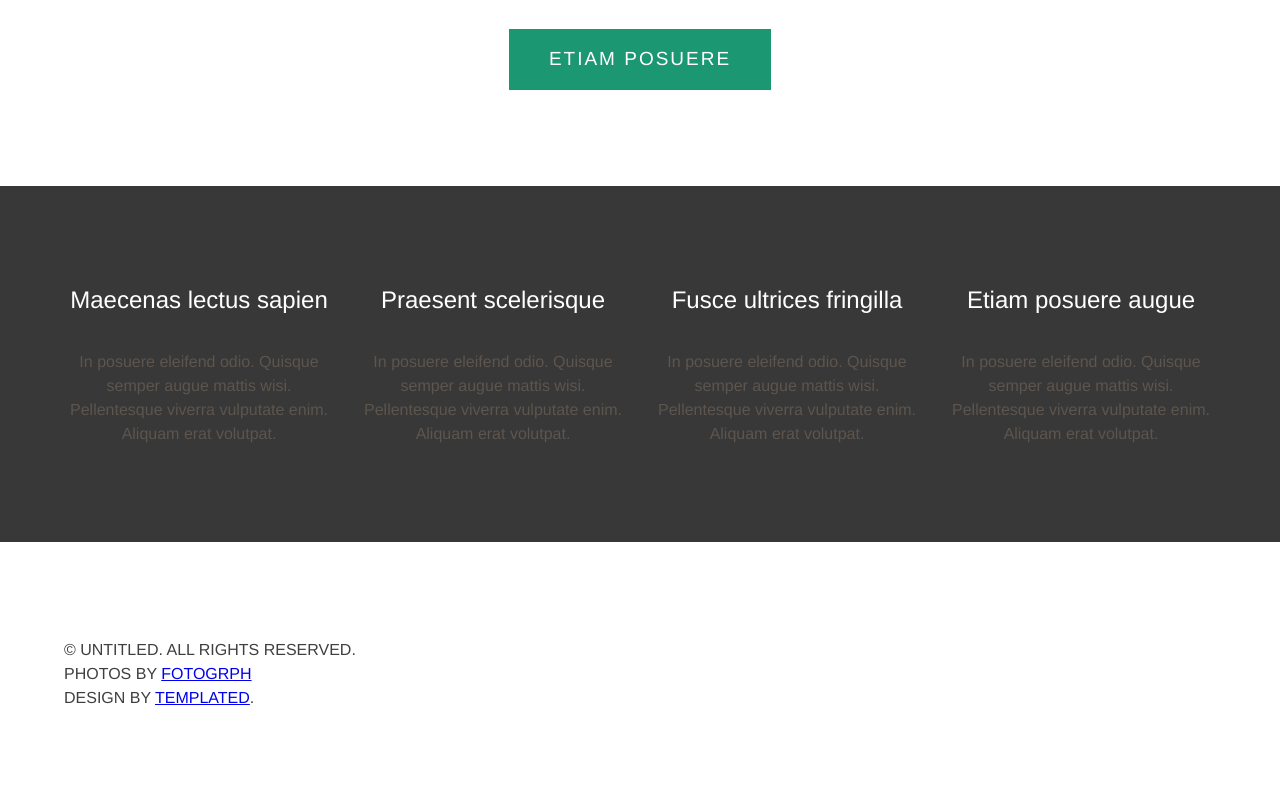
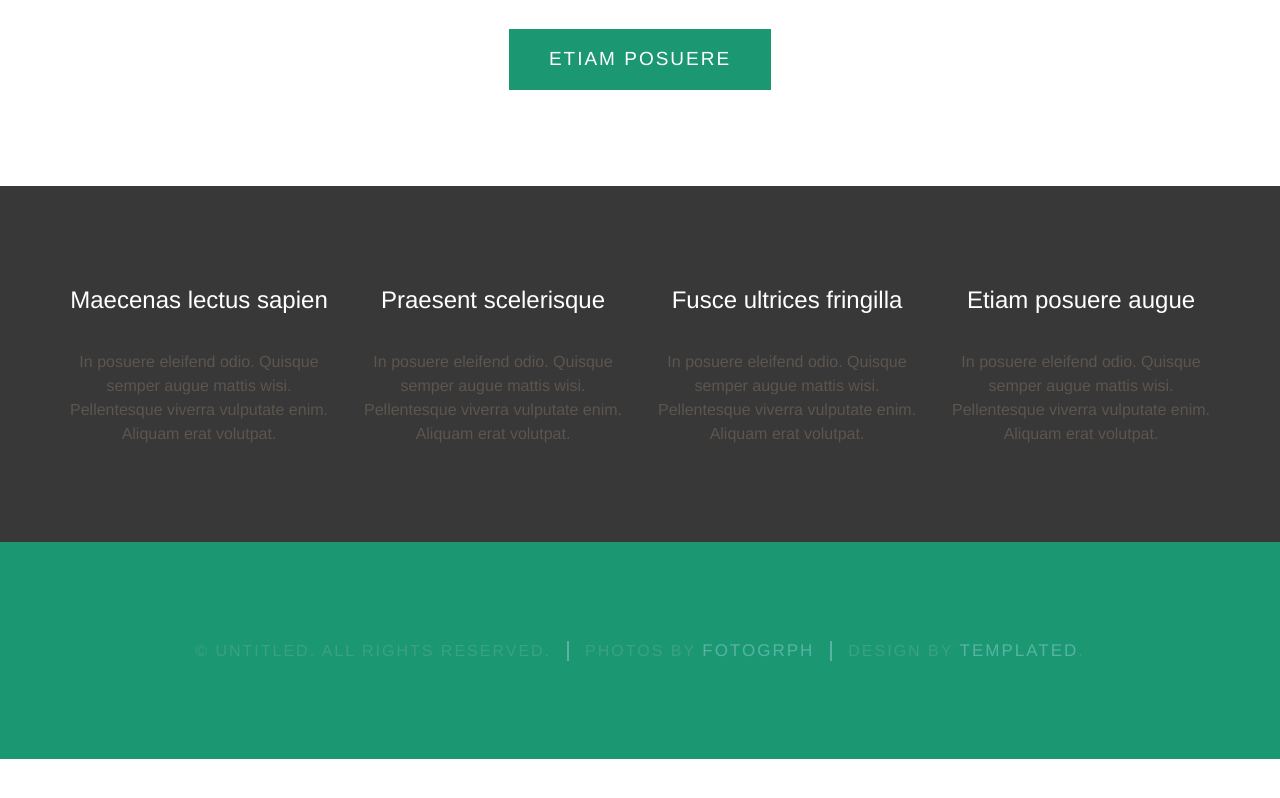
Before and after one commit to BernaBoshnak/SoftUni-HTML-CSS-Course, a plain HTML site: page 09. Exam Preparation/03. Wirework/wirework.html in a window 1280 px wide. Shown: the part 1516-2314 px from the top of the page. After the commit the page ends 2275 px from the top, so only its background shows below. Drawn offline with Linux system fonts and the light colour scheme.

Commit message:
added footer styles in main css

```diff
--- a/09. Exam Preparation/03. Wirework/styles/main.css
+++ b/09. Exam Preparation/03. Wirework/styles/main.css
@@ -182,18 +182,18 @@ body {
     background-color: var(--clr-white);
 }
 
-#subscribe .title{
+#subscribe .title {
     font-size: 32px;
     font-weight: 300;
 }
 
-#subscribe .desc{
+#subscribe .desc {
     font-size: 18px;
     margin-bottom: 2rem;
     color: var(--clr-grey-text);
 }
 
-#subscribe .btn{
+#subscribe .btn {
     padding: 1rem 2.5rem;
     font-size: 19px;
     letter-spacing: 2px;
@@ -219,3 +219,34 @@ body {
     font-size: 16px;
     color: var(--clr-grey-text);
 }
+
+/* Footer */
+
+.footer {
+    background-color: var(--clr-green);
+}
+
+.footer .resources {
+    display: flex;
+    flex-wrap: wrap;
+    justify-content: center;
+    align-items: center;
+}
+
+.footer .resources .resource {
+    padding: 0 1rem;
+    letter-spacing: 2px;
+    color: var(--clr-green-text);
+}
+
+.footer .resources .divider {
+    height: 20px;
+    width: 2px;
+    background-color: var(--clr-green-link);
+}
+
+.footer .resources .resource a {
+    font-size: 17px;
+    text-decoration: none;
+    color: var(--clr-green-link);
+}
```
